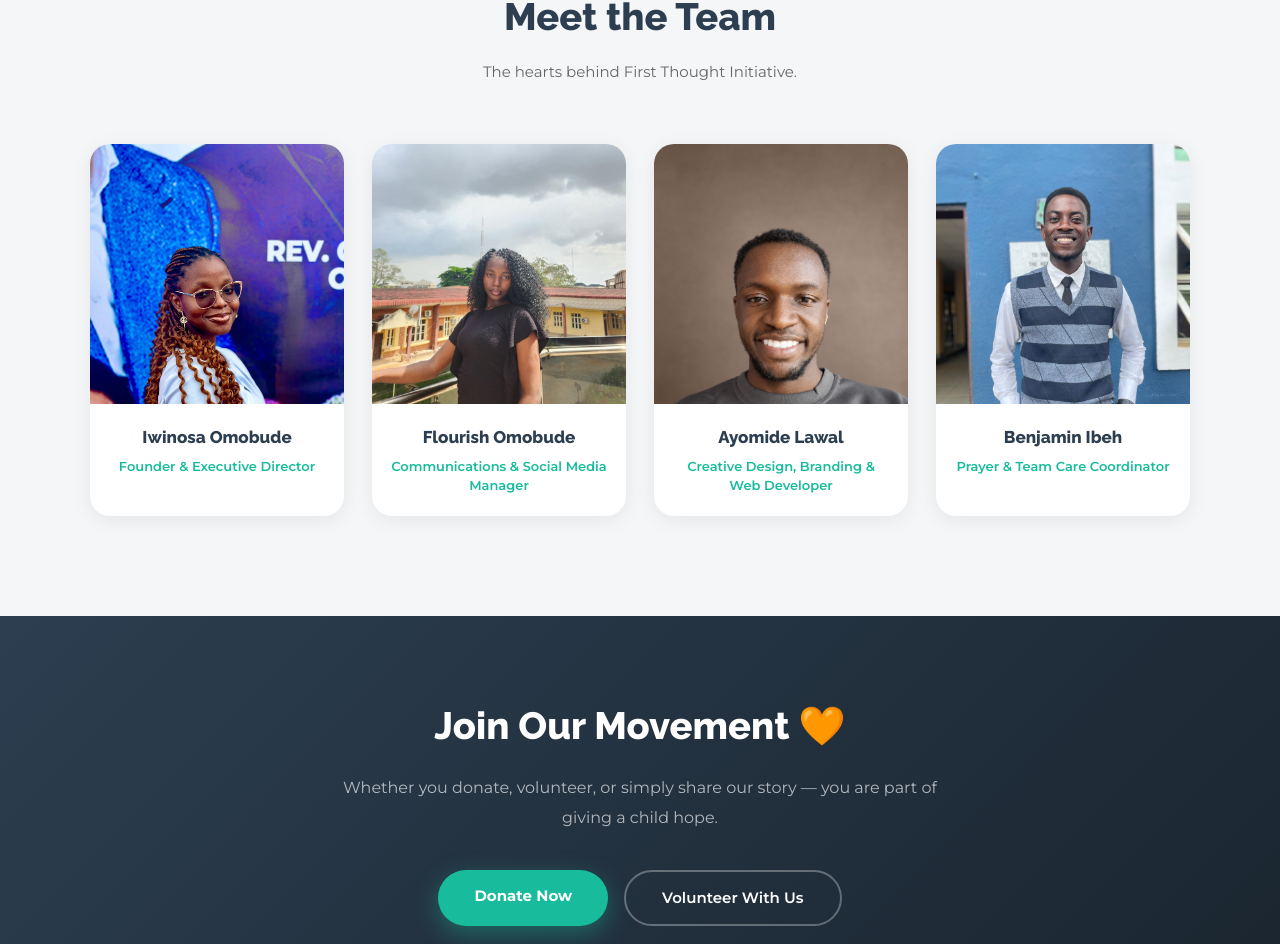
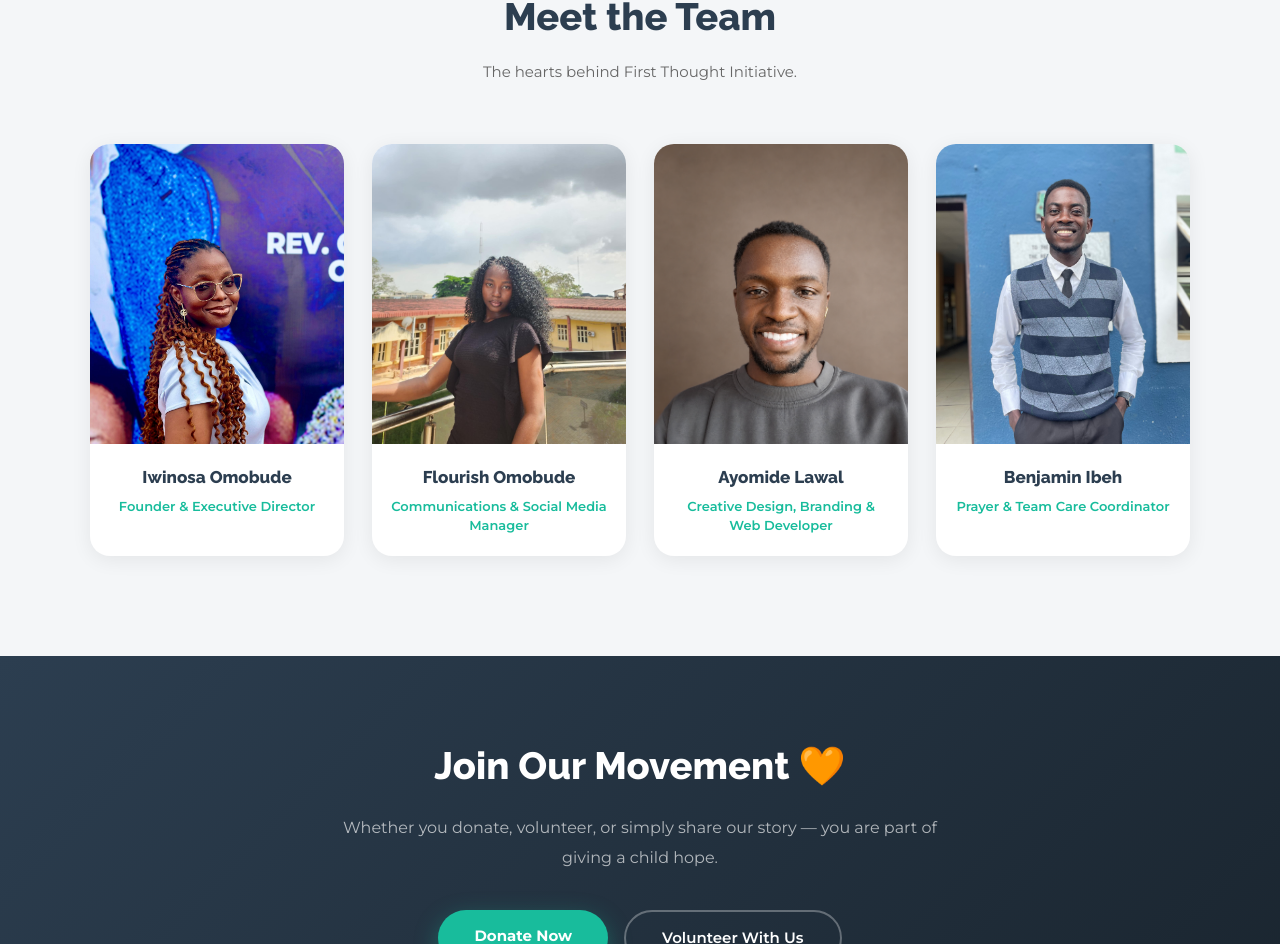
Before and after one commit to Affluentay/fti-website, a React (Vite) app: page /about in a window 1280 px wide. Shown: the part 4529-5473 px from the top of the page. Built offline with nearby package versions, Linux system fonts and the light colour scheme.

Commit message:
fix team photo crop

```diff
--- a/src/pages/About.jsx
+++ b/src/pages/About.jsx
@@ -295,9 +295,9 @@ export default function About() {
                 transition: "all 0.3s",
                 textAlign: "center",
               }}>
-                <div style={{ height: 260, overflow: "hidden" }}>
+                <div style={{ height: 300, overflow: "hidden" }}>
                   <img src={member.img} alt={member.name}
-                    style={{ width: "100%", height: "100%", objectFit: "cover", objectPosition: "top" }} />
+                    style={{ width: "100%", height: "100%", objectFit: "cover", objectPosition: "center 20%" }} />
                 </div>
                 <div style={{ padding: "20px 16px" }}>
                   <h3 style={{ fontFamily: "Raleway, sans-serif", fontSize: 17, fontWeight: 800, color: "#2C3E50", marginBottom: 6 }}>
```
